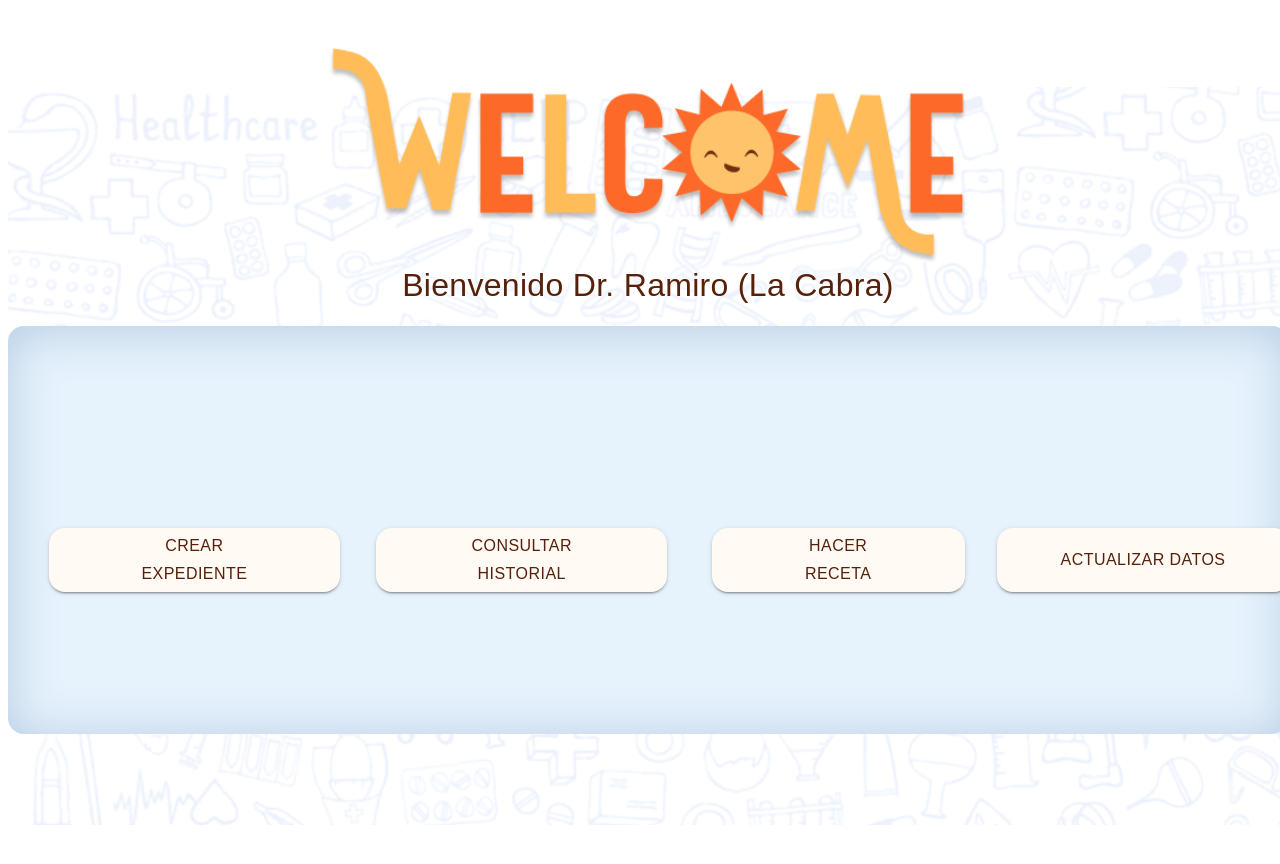
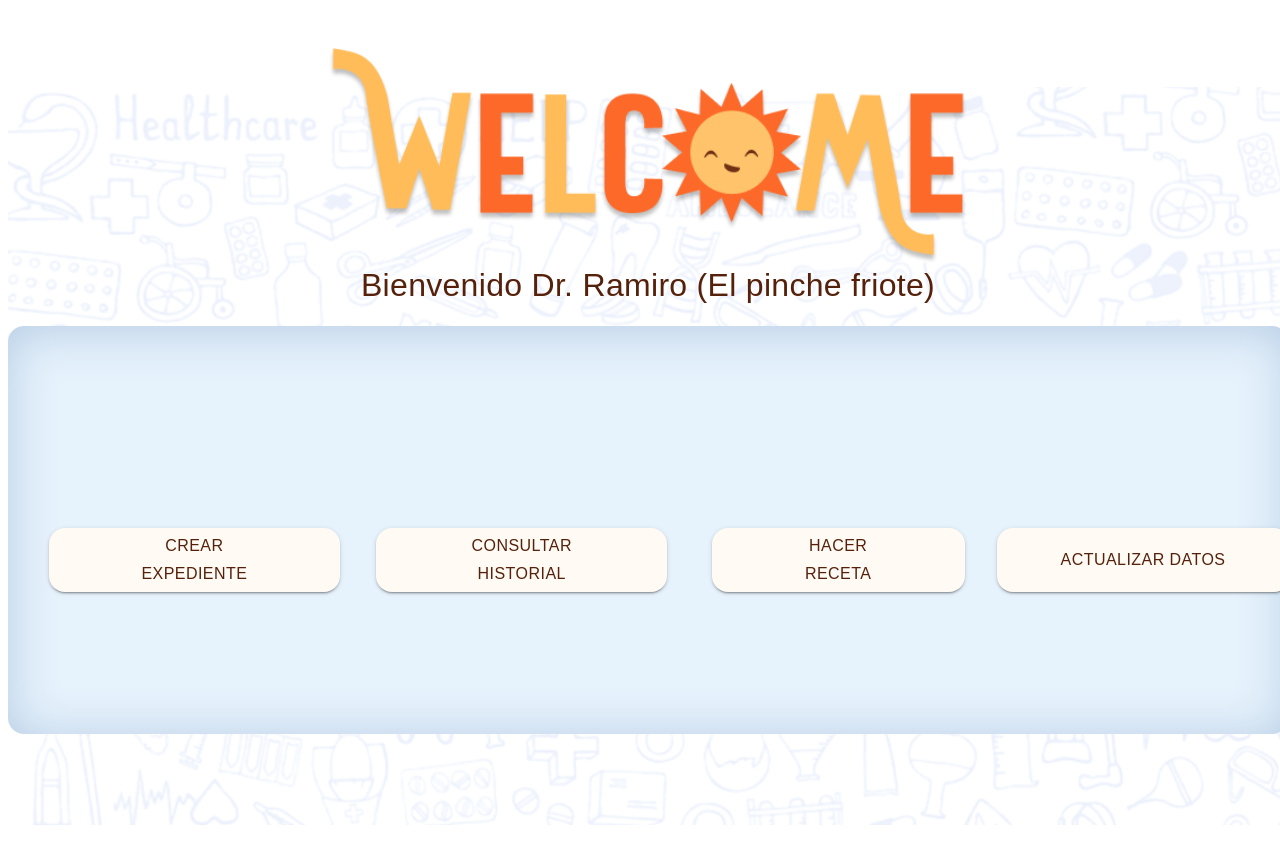
Before and after one commit to pecezon/GuasaveMed, a React (Create React App) app in the folder frontend/: page /medic in a window 1280 px wide. Built offline with nearby package versions, Linux system fonts and the light colour scheme; a web font is replaced by a local one.

Commit message:
ramiro gei

```diff
--- a/frontend/package.json
+++ b/frontend/package.json
@@ -8,6 +8,7 @@
     "@emotion/react": "^11.13.3",
     "@emotion/styled": "^11.13.0",
     "@fontsource/roboto": "^5.1.0",
+    "@fontsource/bayon": "^4.5.7",
     "@mui/icons-material": "^6.1.7",
     "@mui/material": "^6.1.7",
     "@mui/styled-engine-sc": "^6.1.7",
--- a/frontend/src/pages/medic/Medic.jsx
+++ b/frontend/src/pages/medic/Medic.jsx
@@ -6,7 +6,7 @@ import '@fontsource/bayon';
 
 function Medic() {
   const navegar = useNavigate();
-  const usuario = "Ramiro (La Cabra)";
+  const usuario = "Ramiro (El pinche friote)";
 
   const [openCrearExp, setOpenCrearExp] = useState(false);
   const [openConsultarHis, setOpenConsultarHis] = useState(false);
```
Also changed, not shown: 1 other file (tests, documents, lock files or other folders).
